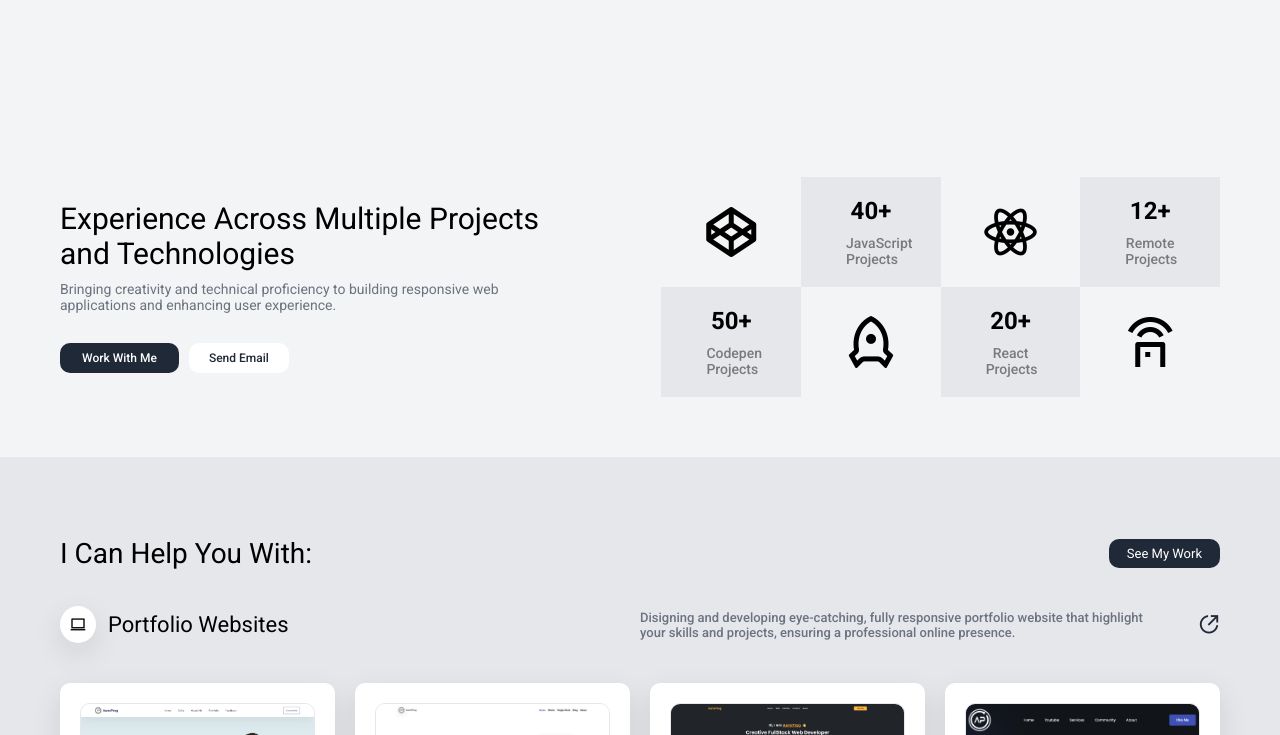
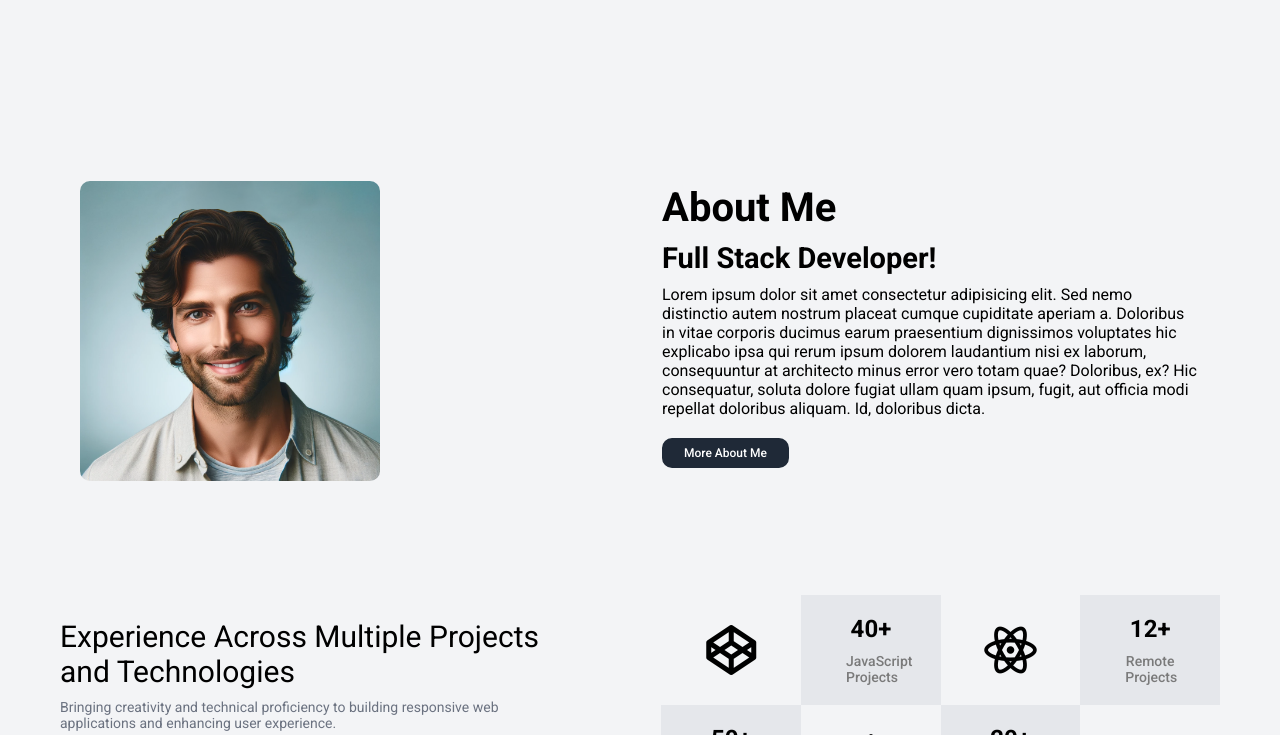
Before and after one commit to CryptonFuture/port-website, a plain HTML site: page index.html in a window 1280 px wide. Shown: the part 688-1423 px from the top of the page. Drawn offline with nearby package versions, Linux system fonts and the light colour scheme.

Commit message:
about_me

```diff
--- a/index.html
+++ b/index.html
@@ -56,6 +56,20 @@
             <a href="#"><i class="ri-youtube-line"></i></a>
         </div>
 
+    </section>
+
+    <section id="about" class="about">
+        <div class="about-content">
+            <img src="assets/profile.png" alt="About_image" class="about-img">
+        </div>
+        <div class="about-text">
+            <h2>About Me</h2>
+            <h4>Full Stack Developer!</h4>
+            <p>Lorem ipsum dolor sit amet consectetur adipisicing elit. Sed nemo distinctio autem nostrum placeat cumque cupiditate aperiam a. Doloribus in vitae corporis ducimus earum praesentium dignissimos voluptates hic explicabo ipsa qui rerum ipsum dolorem laudantium nisi ex laborum, consequuntur at architecto minus error vero totam quae? Doloribus, ex? Hic consequatur, soluta dolore fugiat ullam quam ipsum, fugit, aut officia modi repellat doloribus aliquam. Id, doloribus dicta.</p>
+            <div class="about_actions">
+                <button class="btn">More About Me</button>
+            </div>
+        </div>
     </section>
 
     <section id="skills" class="skills">
--- a/style.css
+++ b/style.css
@@ -169,6 +169,7 @@ body{
 }
 
 .hero__actions .btn,
+.about_actions .btn,
 .skills__actions .btn{
     padding: 6px 20px;
     font-size: 12px;
@@ -194,6 +195,43 @@ body{
     border-radius: 50%;
     transition: all 0.5s ease;
 }
+
+.about-img{
+    width: 300px;
+    height: 300px;
+    border-radius: 10px;
+}
+
+.about-text{
+    padding-left: 50px;
+}
+
+.about-content{
+    padding: 4rem 0 50px 5rem;
+}
+
+.about-text h2{
+    font-size: 40px;
+    padding-bottom: 10px;
+}
+
+ .about{
+    display: grid;
+    grid-template-columns: repeat(2, 1fr);
+    align-items: center;
+    gap: 1.5rem;
+    padding-right: 80px;
+}
+
+.about-text h4{
+    font-size: 29px;
+    padding-bottom: 10px;
+}
+
+.about_actions{
+    padding-top: 20px;
+}
+
 
 .skills{
     padding: 60px;
```
